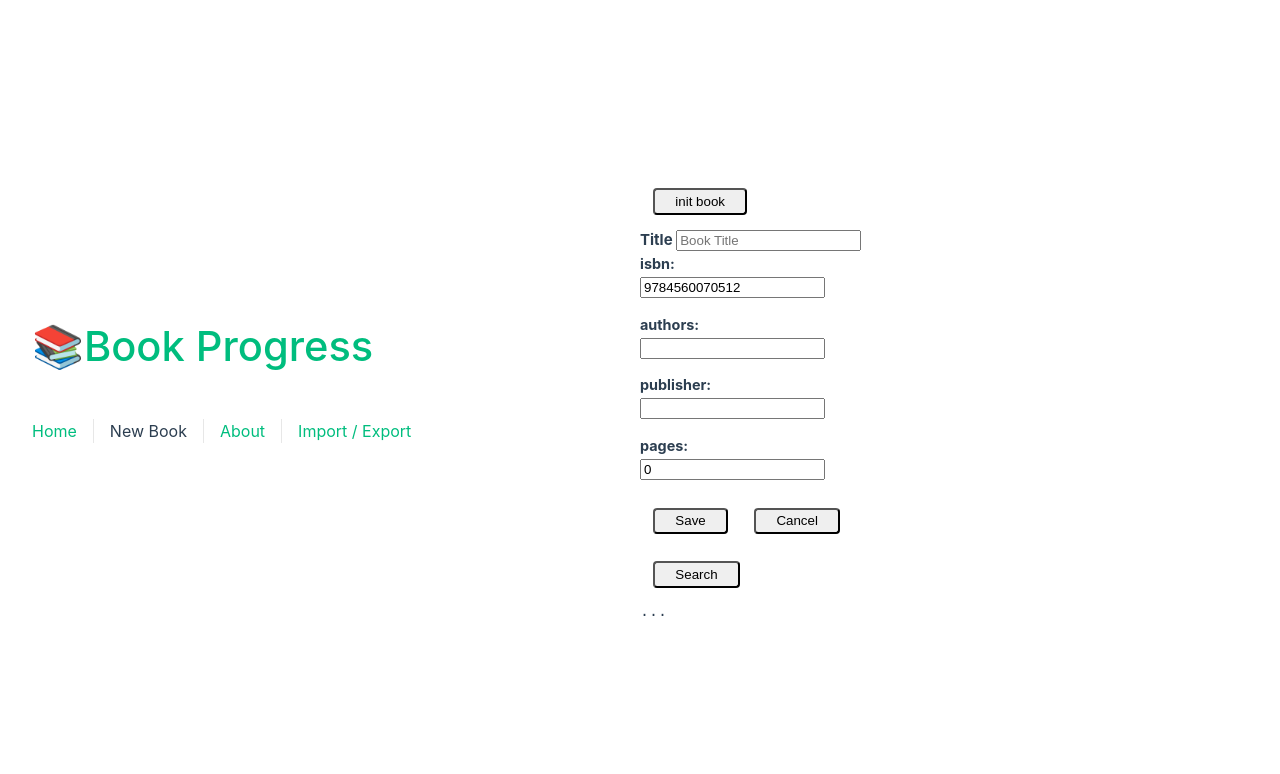
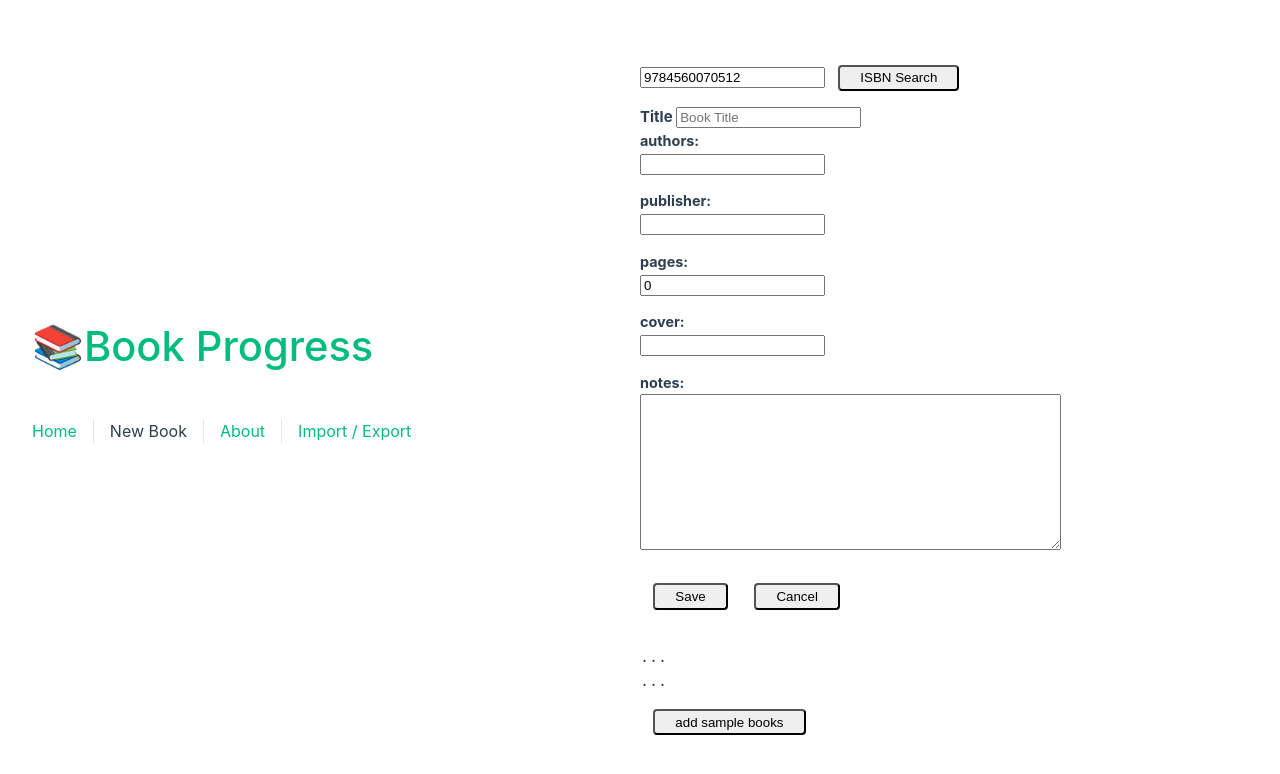
Before and after one commit to peccu/book-progress, a Vue app: page /new in a window 1280 px wide. Shown: the top 774 px of the page. Built offline with nearby package versions, Linux system fonts and the light colour scheme.

Commit message:
🦨🦺 Updated with Glitch

```diff
--- /dev/null
+++ b/src/components/BkCover.vue
@@ -0,0 +1,16 @@
+<script setup lang="ts">
+const props = defineProps({
+  cover: String,
+});
+</script>
+<template>
+  <div v-if="cover !== ''" class="cover">
+    <img :src="cover" />
+  </div>
+</template>
+
+<style scoped>
+.cover {
+  max-width: 100%;
+}
+</style>
--- a/src/components/BookDetail.vue
+++ b/src/components/BookDetail.vue
@@ -1,12 +1,10 @@
-<script lang="ts">
-export default {
-  props: ["book"],
-  data() {
-    return {
-      keys: ["authors", "publisher", "pages"],
-    };
-  },
-};
+<script setup lang="ts">
+import { type Book } from "@/stores/books";
+import BkCover from "@/components/BkCover.vue";
+const props = defineProps({
+  book: Object,
+  cover: String,
+});
 </script>
 <template>
   <p>{{ book.title }}</p>
@@ -28,6 +26,7 @@ export default {
       {{ book.isbn === null ? "" : book.isbn }}
     </dd>
   </dl>
+  <BkCover :cover="book.cover" />
 </template>
 
 <style scoped>
--- a/src/components/BookForm.vue
+++ b/src/components/BookForm.vue
@@ -1,8 +1,9 @@
 <script setup lang="ts">
+import { ref, type Ref } from "vue";
 import router from "@/router";
 import { useBooksState, type Book } from "@/stores/books";
-import { ref, type Ref } from "vue";
 import type { OpenBd } from "@/stores/openbd";
+import BkCover from "@/components/BkCover.vue";
 
 const props = defineProps({
   id: String,
@@ -38,7 +39,7 @@ if (typeof props.id !== "undefined") {
     );
   }
 }
-const keys = ["isbn", "authors", "publisher", "pages"];
+const keys = ["authors", "publisher", "pages", "cover"];
 const saveBook = () => {
   console.log(`book: ${JSON.stringify(book)}`);
   if (typeof props.id !== "undefined") {
@@ -52,11 +53,39 @@ const cancel = () => {
   router.push("/");
 };
 // const result: OpenBd[] = [];
-  const result: Ref<string> =ref("...");
+const picked: Ref<string> = ref("...");
+const result: Ref<string> = ref("...");
 const search = async (isbn: string) => {
   // alert(`foo ${isbn}`);
-  await fetch('https://api.openbd.jp/v1/get?isbn='+isbn)
-  .then(result => alert(typeof result))
+  const response = await fetch("https://api.openbd.jp/v1/get?isbn=" + isbn);
+  const json = await response.json();
+  const onix = json[0] && json[0];
+  result.value = JSON.stringify(onix, null, 2);
+  let b = {
+    isbn: "9784560070512",
+    title: "ライ麦畑でつかまえて",
+    volume: "",
+    series: "",
+    publisher: "白水社",
+    pubdate: "1984-05",
+    cover: "https://cover.openbd.jp/9784560070512.jpg",
+    author: "Salinger,J.D.／著 Salinger,JeromeDavid／著 野崎孝／翻訳 ほか",
+  };
+  const summary = json[0] && json[0].summary;
+  picked.value = summary;
+  book.title = summary.title;
+  book.publisher = summary.publisher;
+  book.authors = summary.author.split(" ");
+  book.pages = json[0].onix?.DescriptiveDetail?.Extent[0].ExtentValue;
+  book.cover = summary.cover;
+  book.notes = json[0].onix?.CollateralDetail?.TextContent.map(
+    (e: {
+        Text?: string;
+        TextType?: string;
+        ContentAudience?: string;
+      }) => e.Text
+  ).join("\n\n");
+  //alert(result.value.length);
   const a = {
     onix: {
       RecordReference: "9784560070512",
@@ -68,13 +97,7 @@ const search = async (isbn: string) => {
       DescriptiveDetail: {
         ProductComposition: "00",
         ProductForm: "BZ",
-        Measure: [
-          {
-            MeasureType: "01",
-            Measurement: "180",
-            MeasureUnitCode: "mm",
-          },
-        ],
+        Measure: [],
         Collection: {
           CollectionType: "10",
           TitleDetail: {
@@ -159,47 +182,9 @@ const search = async (isbn: string) => {
             Text: "発表から半世紀、いまなお世界中の若者たちの心をとらえつづける名作の名訳。永遠の青春小説。",
           },
         ],
-        SupportingResource: [
-          {
-            ResourceContentType: "01",
-            ContentAudience: "01",
-            ResourceMode: "03",
-            ResourceVersion: [
-              {
-                ResourceForm: "02",
-                ResourceVersionFeature: [
-                  {
-                    ResourceVersionFeatureType: "01",
-                    FeatureValue: "D502",
-                  },
-                  {
-                    ResourceVersionFeatureType: "04",
-                    FeatureValue: "9784560070512.jpg",
-                  },
-                ],
-                ResourceLink: "https://cover.openbd.jp/9784560070512.jpg",
-              },
-            ],
-          },
-        ],
+        SupportingResource: [],
       },
-      PublishingDetail: {
-        Imprint: {
-          ImprintIdentifier: [
-            {
-              ImprintIDType: "19",
-              IDValue: "560",
-            },
-          ],
-          ImprintName: "白水社",
-        },
-        PublishingDate: [
-          {
-            PublishingDateRole: "01",
-            Date: "",
-          },
-        ],
-      },
+      PublishingDetail: {},
       ProductSupply: {
         MarketPublishingDetail: {
           MarketPublishingStatus: "00",
@@ -210,49 +195,7 @@ const search = async (isbn: string) => {
         },
       },
     },
-    hanmoto: {
-      datecreated: "2016-08-23 22:58:23",
-      reviews: [
-        {
-          post_user: "genkina",
-          reviewer: "日暮雅通（翻訳家）",
-          source_id: 29,
-          kubun_id: 1,
-          source: "毎日新聞",
-          choyukan: "朝刊",
-          han: "",
-          link: "",
-          appearance: "2018-02-11",
-          gou: "",
-        },
-        {
-          post_user: "genkina",
-          reviewer: "北上次郎（書評家）",
-          source_id: 7,
-          kubun_id: 1,
-          source: "産經新聞",
-          choyukan: "朝刊",
-          han: "",
-          link: "",
-          appearance: "2018-09-09",
-          gou: "",
-        },
-        {
-          post_user: "genkina",
-          reviewer: "沼野充義（スラブ文学者）",
-          source_id: 20,
-          kubun_id: 1,
-          source: "読売新聞",
-          choyukan: "朝刊",
-          han: "",
-          link: "",
-          appearance: "2020-10-11",
-          gou: "",
-        },
-      ],
-      dateshuppan: "1984-05",
-      datemodified: "2016-08-23 22:58:23",
-    },
+    hanmoto: {},
     summary: {
       isbn: "9784560070512",
       title: "ライ麦畑でつかまえて",
@@ -264,12 +207,15 @@ const search = async (isbn: string) => {
       author: "Salinger,J.D.／著 Salinger,JeromeDavid／著 野崎孝／翻訳 ほか",
     },
   };
-  //alert(result.value)
-  result.value = JSON.stringify(a, null, 2)
-  // alert(result.value)
 };
 </script>
 <template>
+  <div>
+    <form @submit.prevent="search(book.isbn)">
+      <input v-model="book.isbn" />
+      <button @click="search(book.isbn)">ISBN Search</button>
+    </form>
+  </div>
   <p>Title <input placeholder="Book Title" v-model="book.title" /></p>
   <dl>
     <template v-for="(info, i) in keys" :key="i">
@@ -278,14 +224,19 @@ const search = async (isbn: string) => {
         <input v-model="book[info]" />
       </dd>
     </template>
+    <dt>notes:</dt>
+    <dd>
+      <textarea v-model="book.notes" rows="10" cols="50"></textarea>
+    </dd>
   </dl>
   <div>
     <button @click="saveBook()">Save</button>
     <button @click="cancel()">Cancel</button>
   </div>
+  <BkCover :cover="book.cover" />
   <div>
-    <button @click="search(book.isbn)">Search</button>
-    <pre>{{result}}</pre>
+    <pre>{{ picked }}</pre>
+    <pre>{{ result }}</pre>
   </div>
 </template>
 
--- a/src/components/BookProgress.vue
+++ b/src/components/BookProgress.vue
@@ -30,7 +30,7 @@ export default {
     <progress :id="'book' + book.id" max="100" :value="book.progress.progress">
       {{ book.progress.progress }}{{ book.progress.type }}
     </progress>
-    {{ book.progress.progress }}{{ book.progress.type }}_
+    {{ book.progress.progress }}{{ book.progress.type }}
   </template>
 </template>
 
--- a/src/stores/books.ts
+++ b/src/stores/books.ts
@@ -18,6 +18,8 @@ export interface Book {
   progress: Progress;
   history: Progress[];
   isFinished: boolean;
+  cover?: string;
+  notes?: string;
 }
 // interface Filter {'all' | 'finished' | 'unfinished'}
 
--- a/src/views/EditView.vue
+++ b/src/views/EditView.vue
@@ -65,8 +65,8 @@ const initbooks = () => {
 
 <template>
   <main>
-    <button @click="initbooks()">init book</button>
     <BookForm :id="id" />
+    <button @click="initbooks()">add sample books</button>
   </main>
 </template>
 
```
